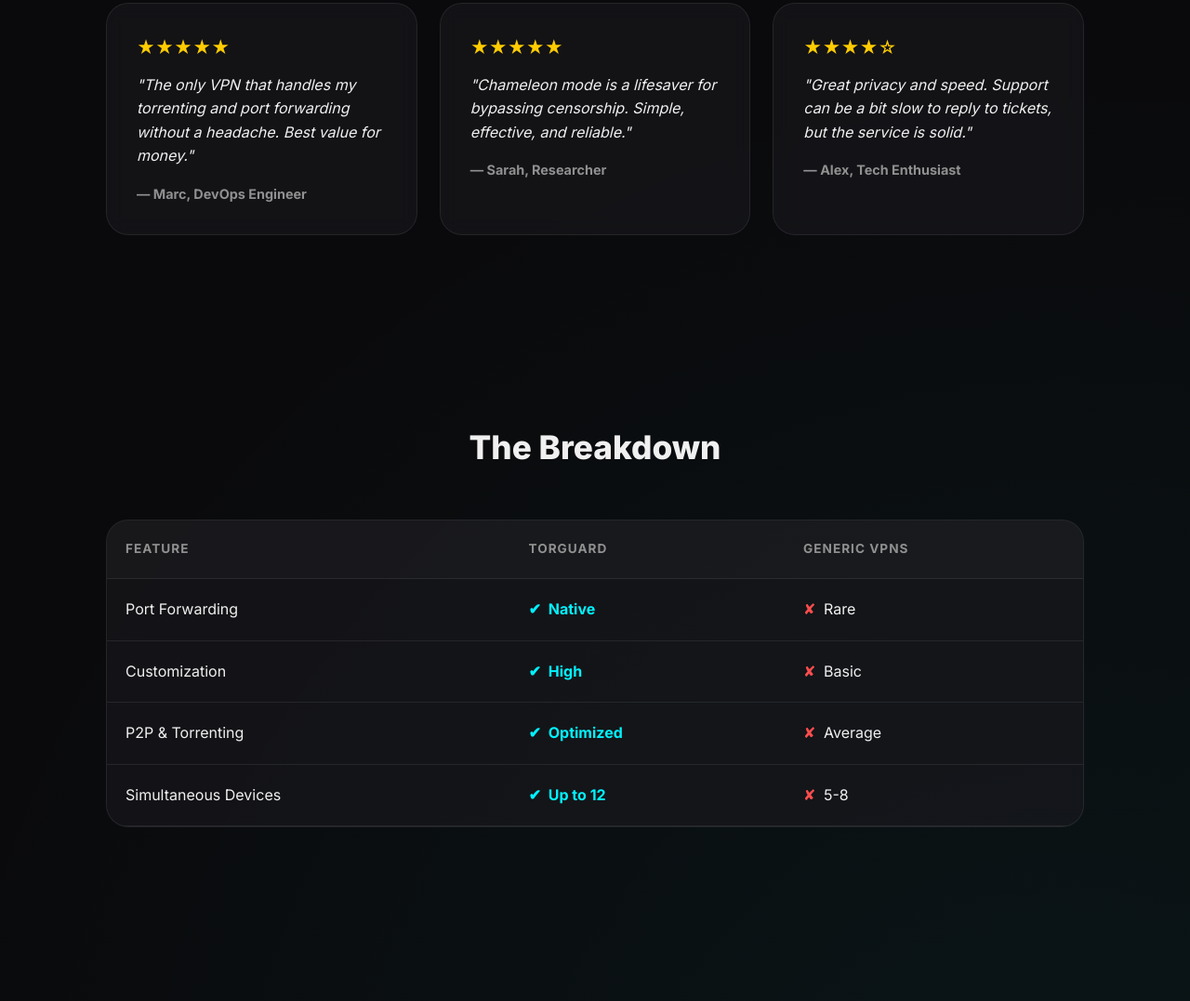
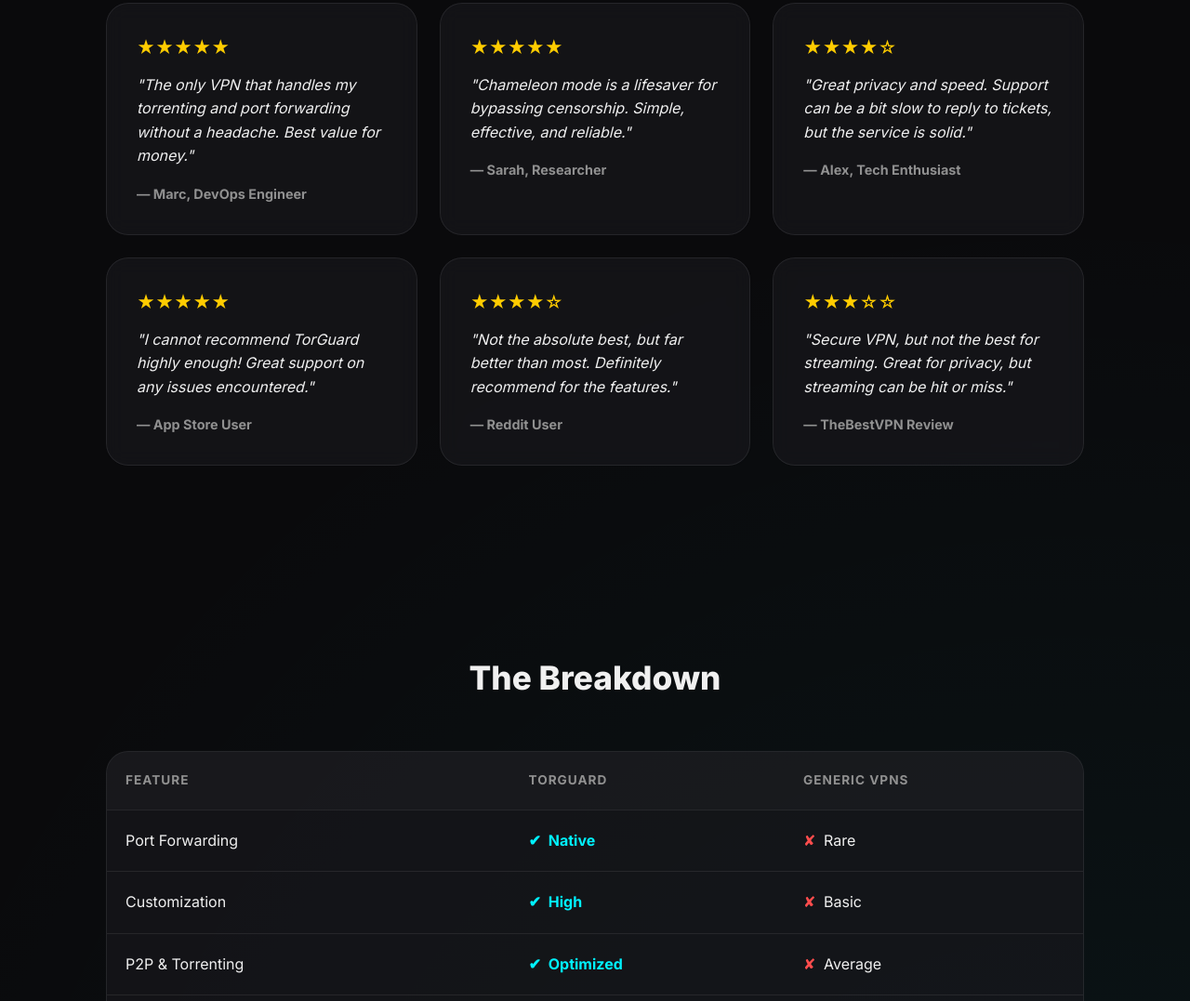
Before and after one commit to HPtesting808/torguard-affiliate-site, a plain HTML site: page index.html in a window 1280 px wide. Shown: the part 2088-3165 px from the top of the page at 93% size. Drawn offline with Linux system fonts and the light colour scheme.

Commit message:
📝 Added more authentic user reviews (including mixed/negative) from App Store, Reddit, and TheBestVPN

```diff
--- a/index.html
+++ b/index.html
@@ -104,6 +104,21 @@
                 <p class="review-text">"Great privacy and speed. Support can be a bit slow to reply to tickets, but the service is solid."</p>
                 <p class="review-user">— Alex, Tech Enthusiast</p>
             </div>
+            <div class="card review-card">
+                <div class="stars">★★★★★</div>
+                <p class="review-text">"I cannot recommend TorGuard highly enough! Great support on any issues encountered."</p>
+                <p class="review-user">— App Store User</p>
+            </div>
+            <div class="card review-card">
+                <div class="stars">★★★★☆</div>
+                <p class="review-text">"Not the absolute best, but far better than most. Definitely recommend for the features."</p>
+                <p class="review-user">— Reddit User</p>
+            </div>
+            <div class="card review-card">
+                <div class="stars">★★★☆☆</div>
+                <p class="review-text">"Secure VPN, but not the best for streaming. Great for privacy, but streaming can be hit or miss."</p>
+                <p class="review-user">— TheBestVPN Review</p>
+            </div>
         </div>
     </div>
 </section>
```
